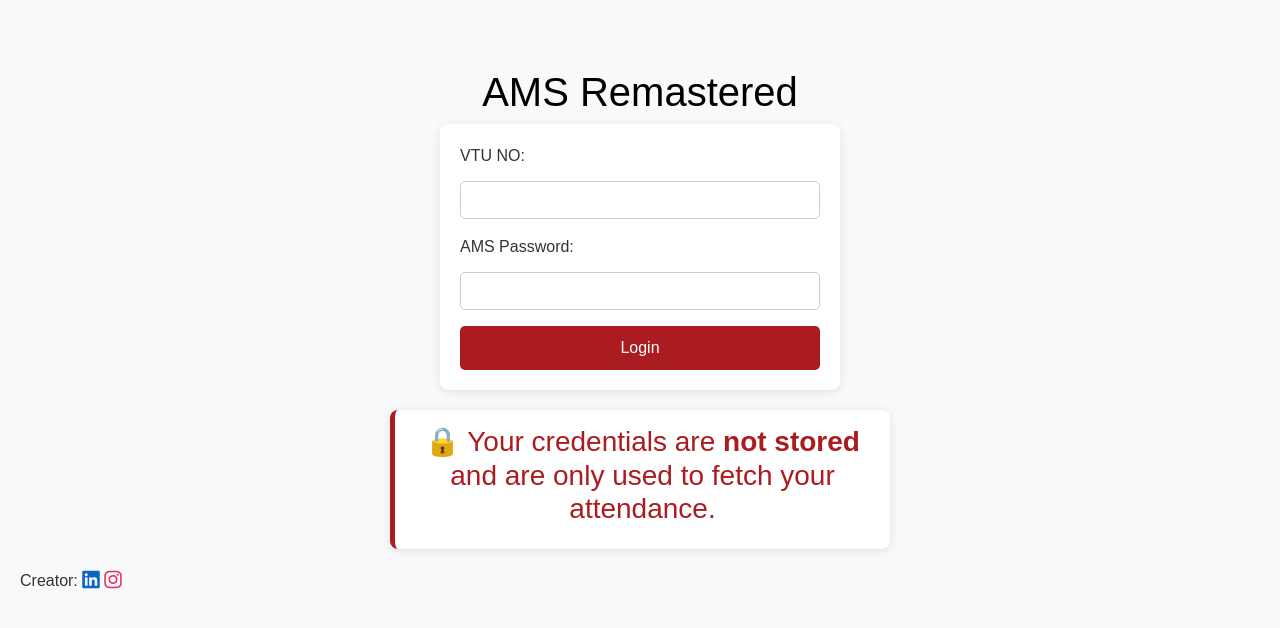
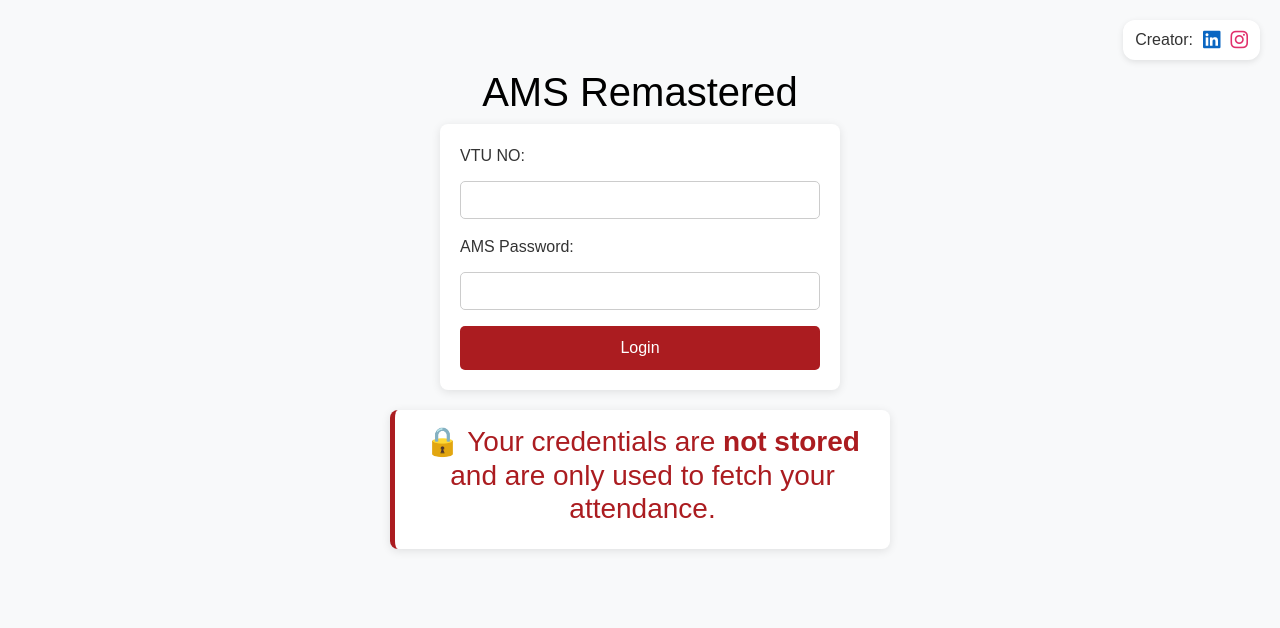
Before and after one commit to revanth-ch/ams-remastered, a Flask app: page / in a window 1280 px wide. Shown: the top 628 px of the page. Run offline with Flask 3, Linux system fonts and the light colour scheme; some libraries are stand-ins or nearby versions.

Commit message:
Update styles.css

```diff
--- a/website/static/styles.css
+++ b/website/static/styles.css
@@ -133,3 +133,26 @@
         padding: 6px; /* Reduce padding further */
     }
 }
+.creator-contact {
+    position: fixed;
+    top: 20px;
+    right: 20px;
+    z-index: 1000;
+    background: white;
+    padding: 8px 12px;
+    border-radius: 12px;
+    box-shadow: 0 2px 6px rgba(0, 0, 0, 0.1);
+    font-weight: 500;
+    display: flex;
+    align-items: center;
+    gap: 10px;
+}
+
+.creator-contact a {
+    text-decoration: none;
+    transition: opacity 0.3s ease;
+}
+
+.creator-contact a:hover {
+    opacity: 0.7;
+}
```
